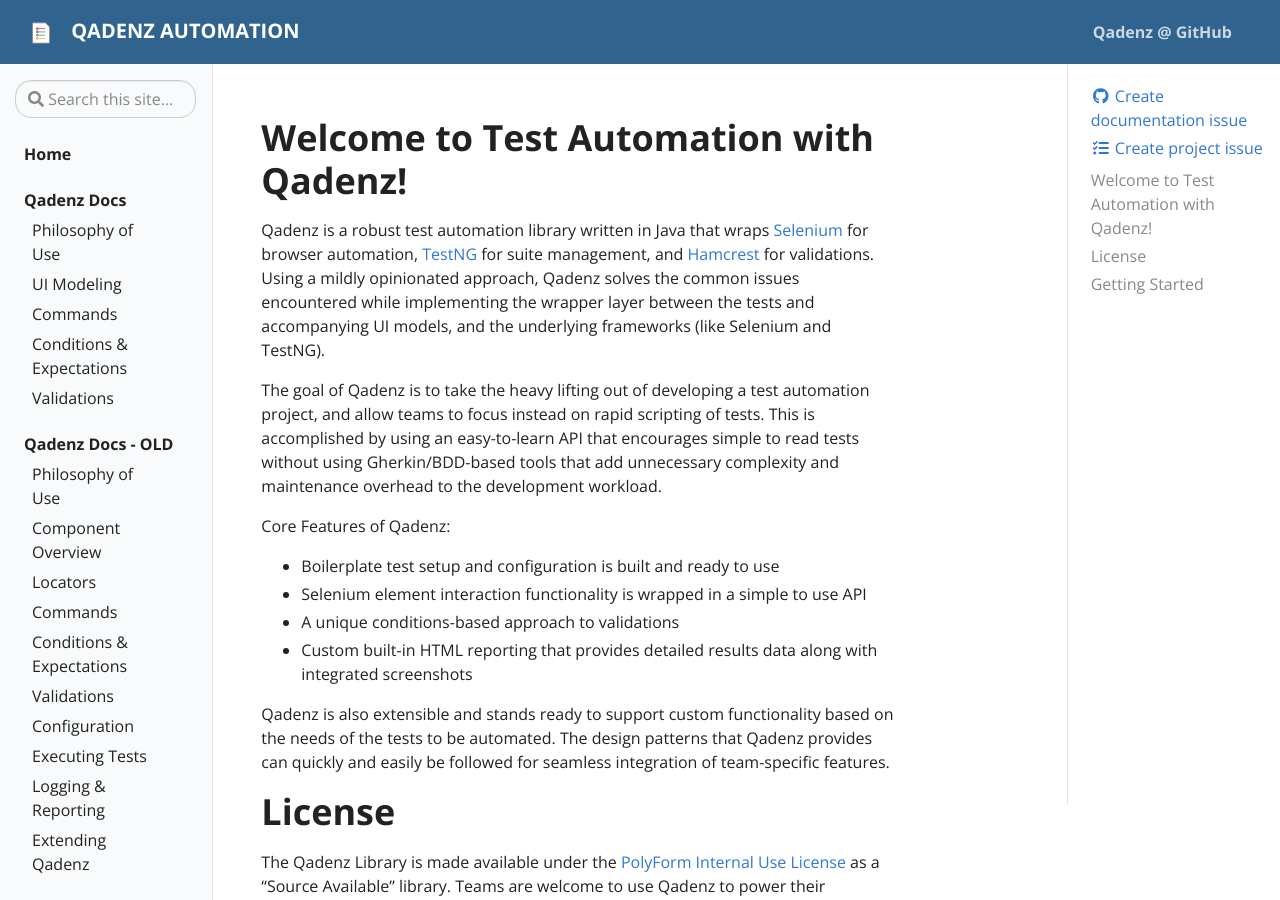
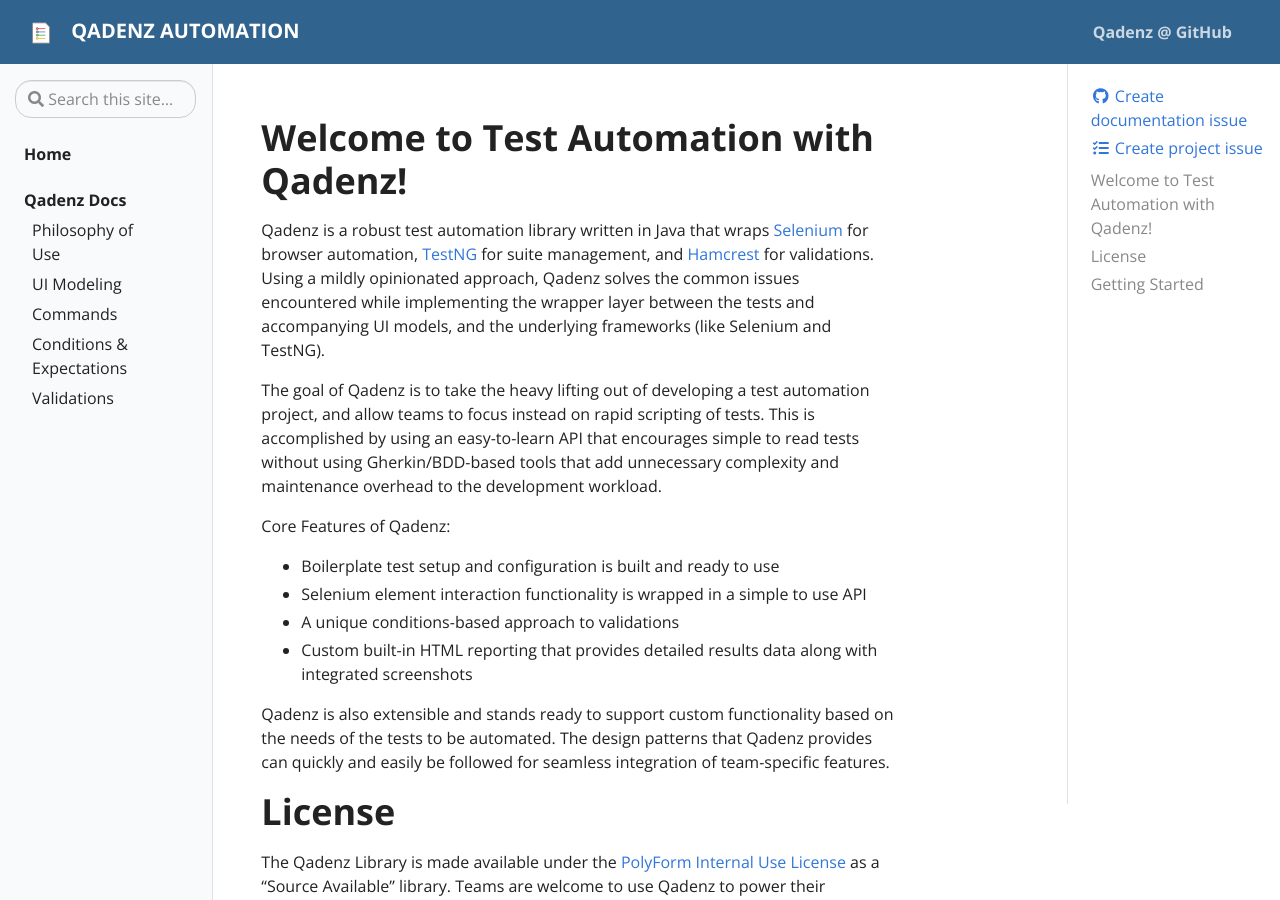
Before and after one commit to qadenz/qadenz.github.io, a Jekyll site: the page built from pages/index.md, in a window 1280 px wide and 900 px high. Built offline with Jekyll 4.4.1, drawn with Linux system fonts in a browser that asks for light colours.

Commit message:
cleaning up the toc

```diff
--- a/_data/toc.yml
+++ b/_data/toc.yml
@@ -38,44 +38,3 @@
       url: "docs#conditions--expectations"
     - title: Validations
       url: "docs#validations"
-- title: Qadenz Docs - OLD
-  url: docs
-  links:
-    - title: "Philosophy of Use"
-      url: "docs/philosophy-of-use"
-    - title: "Component Overview"
-      url: "docs/component-overview"
-    - title: "Locators"
-      url: "docs/locators"
-    - title: "Commands"
-      url: "docs/commands"
-    - title: "Conditions & Expectations"
-      url: "docs/conditions-and-expectations"
-    - title: "Validations"
-      url: "docs/validations"
-    - title: "Configuration"
-      url: "docs/configuration"
-    - title: "Executing Tests"
-      url: "docs/executing-tests"
-    - title: "Logging & Reporting"
-      url: "docs/logging-and-reporting"
-    - title: "Extending Qadenz"
-      url: "docs/extending-qadenz"
-    - title: "FAQ"
-      url: "docs/faq"
-- title: Documentation
-  url: docs
-  links:
-    - title: "Getting Started"
-      url: "docs/getting-started"
-      children:
-        - title: Features
-          url: "docs/getting-started#getting-started"
-        - title: Development
-          url: "docs/getting-started#development"
-        - title: Customization
-          url: "docs/getting-started#customization"
-    - title: "About"
-      url: "about"
-    - title: "News"
-      url: "news"
```
